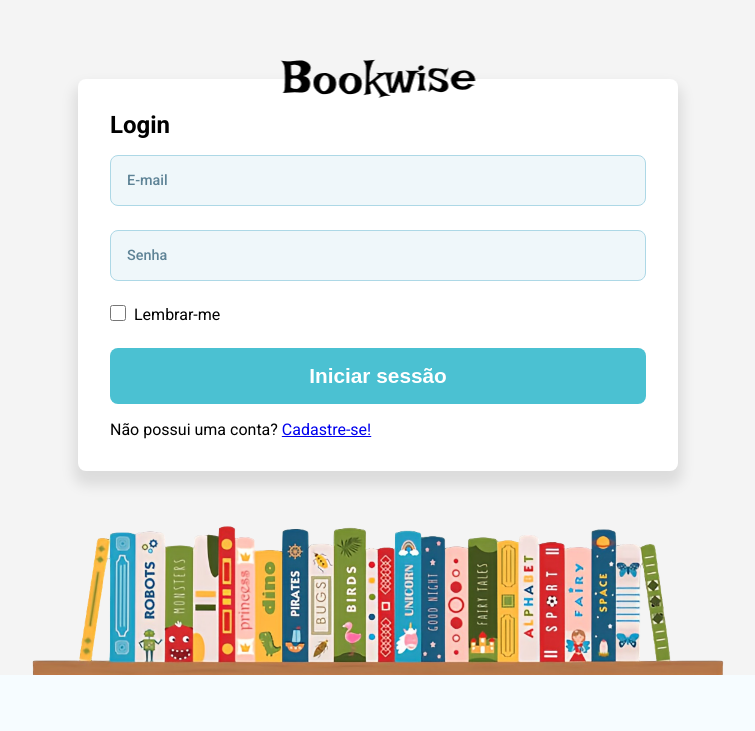
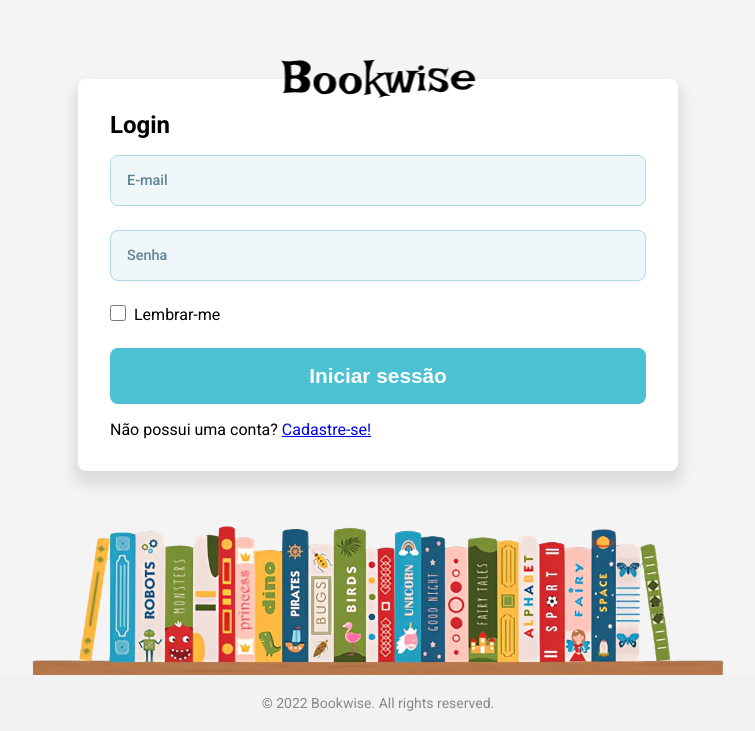
Before and after one commit to Lorrust/bookwise, a React (Vite) app: page / in a window 1280 px wide. Shown: the part 125-856 px from the top of the page, without its empty margins (262-1017 px from the left). Before the commit the page ends 800 px from the top, so only its background shows below. Built offline with nearby package versions, Linux system fonts and the light colour scheme.

Commit message:
Criação e implementação de rodapé
Componente de rodapé criado e placeholder inserido em seu conteúdo

```diff
--- a/src/App.jsx
+++ b/src/App.jsx
@@ -1,3 +1,4 @@
+import Footer from "./components/footer/Footer.jsx";
 import { Routers } from "./router/router";
 
 import GlobalStyles from "./styles/global";
@@ -8,6 +9,7 @@ function App() {
       <Routers />
 
       <GlobalStyles />
+      <Footer />
     </>
   )
 }
--- /dev/null
+++ b/src/components/footer/Footer.jsx
@@ -0,0 +1,22 @@
+import styled from 'styled-components';
+
+const FooterContainer = styled.footer`
+    background-color: #f2f2f2;
+    padding: 20px;
+    text-align: center;
+`;
+
+const FooterText = styled.p`
+    color: #888;
+    font-size: 14px;
+`;
+
+const Footer = () => {
+    return (
+        <FooterContainer>
+            <FooterText>© 2022 Bookwise. All rights reserved.</FooterText>
+        </FooterContainer>
+    );
+};
+
+export default Footer;
```
